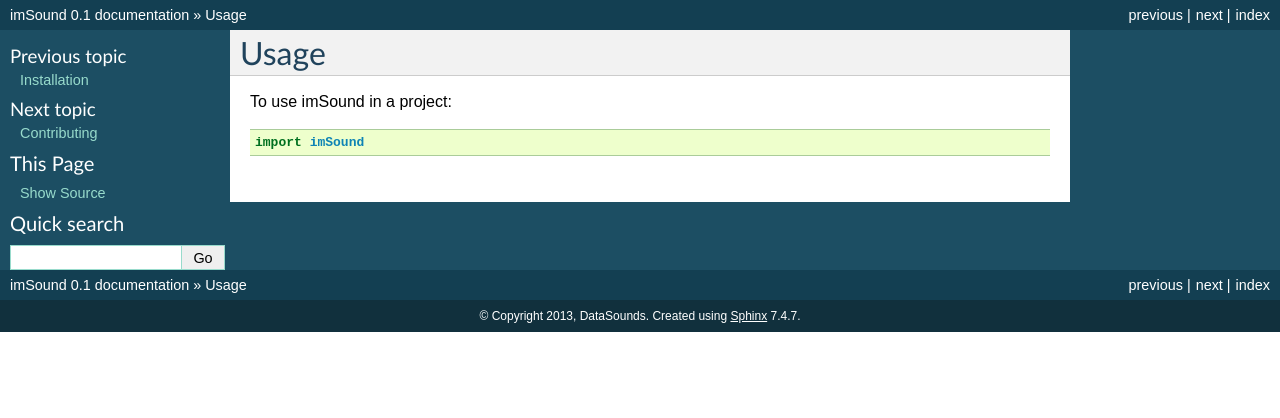
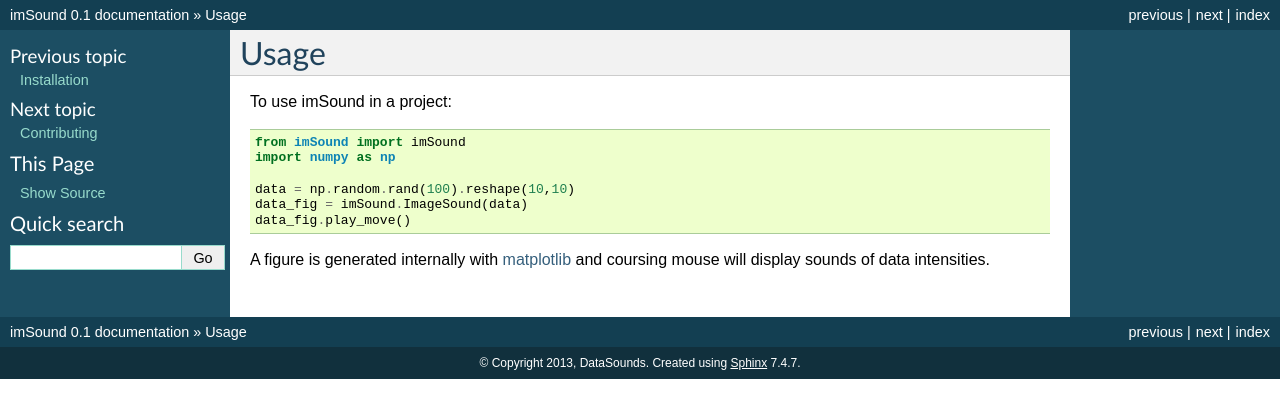
Before and after one commit to DataSounds/imSound, a Sphinx documentation site: the page built from docs/usage.rst, in a window 1280 px wide. Shown: the top 418 px of the page. Built offline with Sphinx 7.4.7, drawn with Linux system fonts in a browser that asks for light colours.

Commit message:
short example

```diff
--- a/docs/usage.rst
+++ b/docs/usage.rst
@@ -2,6 +2,16 @@
 Usage
 ========
 
-To use imSound in a project::
+To use imSound in a project:
 
-	import imSound
+.. code-block:: python
+
+    from imSound import imSound
+    import numpy as np
+
+    data = np.random.rand(100).reshape(10,10)
+    data_fig = imSound.ImageSound(data)
+    data_fig.play_move()
+
+A figure is generated internally with `matplotlib <http://matplotlib.org/>`_
+and coursing mouse will display sounds of data intensities.
```
